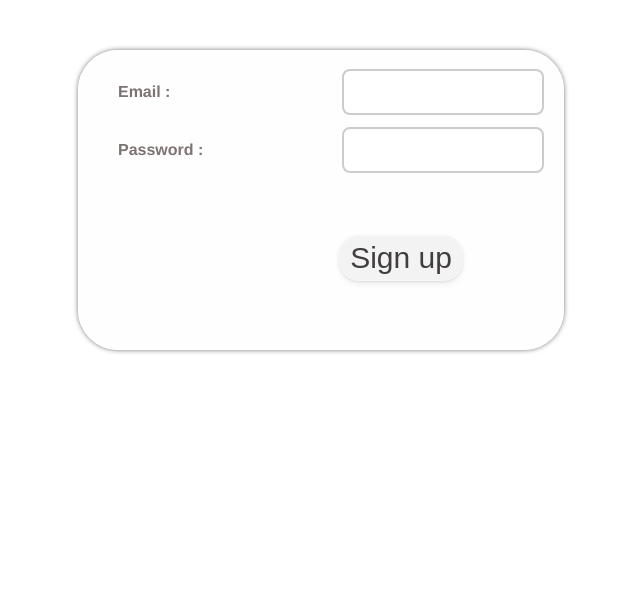
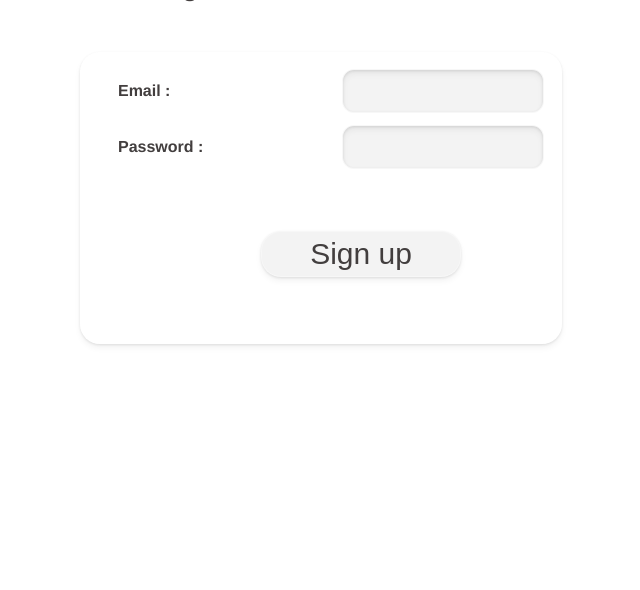
Before and after one commit to zshelali/moodle-like-website, a PHP site: page /admin_login.php in a window 1280 px wide. Shown: the part 154-744 px from the top of the page, without its empty margins (319-959 px from the left). Run offline with PHP 8.4, Linux system fonts and the light colour scheme.

Commit message:
style adjustments

```diff
--- a/login.php
+++ b/login.php
@@ -4,7 +4,7 @@
 ?>
 
 <div class="form-container">
-<h3 class="subtitle">Log in</h3>
+<h3 class="subtitle">Welcome back</h3>
     <form class="reg-log-form" action="?" method="POST"> <!-- action="x.php" method="POST" -->
 
         <label>Email :</label>
@@ -13,7 +13,7 @@
         <label>Password :</label>
         <input type="password" required />
 
-        <button type="submit" class="startnow buttonlink" class="submit-reg">Sign up</button>
+        <button type="submit" class="buttonlink submit-reg">Log in</button>
     </form>
 </div>
 
--- a/professor.php
+++ b/professor.php
@@ -16,7 +16,6 @@
         hasard, désormais mariée à un riche homme d'affaires (Taïeb).
     </p>
     <a class="buttonlink startnow" href="./register.php">Start Now</a>
-    <a class="buttonlink" href="./login.php">I already have an account</a>
 
 </div>
 
--- a/register.php
+++ b/register.php
@@ -26,7 +26,7 @@
         <label>Phone number :</label>
         <input type="tel" />
 
-        <button type="submit" class="startnow buttonlink" id="submit-reg">Sign up</button>
+        <button type="submit" class="buttonlink submit-reg">Sign up</button>
     </form>
 </div>
 
--- a/student.php
+++ b/student.php
@@ -18,7 +18,6 @@
         Chekib et Wassim.
     </p>
     <a class="buttonlink startnow" href="./register.php">Start Now</a>
-    <a class="buttonlink" href="./login.php">I already have an account</a>
 
 </div>
 
--- a/style/main_style.css
+++ b/style/main_style.css
@@ -1,5 +1,6 @@
 * {
   margin: 0;
+  outline-style: none;
 }
 
 body {
@@ -37,11 +38,17 @@
 .title-container {
   display: flex;
   align-items: center;
-  background-color: #f3f2f2;
+  background: #f3f2f2;
   height: 80px;
   padding-top: 20px;
   overflow: visible;
   border-radius: 7px;
+  backdrop-filter: blur(40px) saturate(180%);
+  -webkit-backdrop-filter: blur(40px) saturate(180%);
+  border: 1px solid rgba(255, 255, 255, 0.1);
+  box-shadow:
+    0 4px 6px rgba(0, 0, 0, 0.05),
+    0 1px 3px rgba(0, 0, 0, 0.1);
 }
 .dotcom {
   font-size: 12px;
@@ -116,8 +123,8 @@
 
 .startnow {
   margin: 50px auto;
-  margin-left: 160px;
-  width: fit-content;
+  margin-left: 80px;
+  width: 200px;
   font-size: 30px;
 }
 
--- a/style/register_login_style.css
+++ b/style/register_login_style.css
@@ -9,14 +9,17 @@
 .reg-log-form {
   margin: 0 auto;
   margin-top: 1vh;
+  padding: 1em;
+  border-radius: 20px;
   width: 35%;
-  padding: 1em;
-  border: 3px solid #ffffff;
-  border-radius: 40px;
-  box-shadow: 0 0 5px #7d7373;
+  transition: background-color 0.2s ease, color 0.2s ease;
   text-align: center;
-  background-color: #f3f2f212;
-  color: #7d7373;
+  backdrop-filter: blur(10px) saturate(120%);
+  -webkit-backdrop-filter: blur(10px) saturate(120%);
+  border: 1px solid rgba(255, 255, 255, 0.3);
+  box-shadow:
+      0 4px 6px rgba(0, 0, 0, 0.05),
+      0 1px 3px rgba(0, 0, 0, 0.1);
 }
 
 /*modifier les titres*/
@@ -30,26 +33,36 @@
 }
 
 /*modifier les zones de texte */
+
 input,
 textarea {
-  width: 45%;
-  box-sizing: border-box;
-  padding: 12px;
-  border: 2px solid #cccccc;
-  border-radius: 8px;
-  font-size: 16px;
-  background-color: #ffffff;
-  color: #333333;
-  transition: border-color 0.4s ease, box-shadow 0,4s ease;
-  margin-bottom: 12px;
+  font-family: Helvetica, Arial, sans-serif;
+    width: 45%;
+    box-sizing: border-box;
+    padding: 12px;
+    border: 1px solid rgba(255, 255, 255, 0.3);
+    border-radius: 12px;
+    font-size: 16px;
+    background-color: #f3f3f3;
+    cursor: text;
+    backdrop-filter: blur(10px) saturate(120%);
+    -webkit-backdrop-filter: blur(10px) saturate(120%);
+    box-shadow:
+        inset 0 4px 6px rgba(0, 0, 0, 0.05),
+        inset 0 1px 3px rgba(0, 0, 0, 0.1);
+    transition: background-color 0.2s ease, box-shadow 0.2s ease;
+    margin-bottom: 12px;
 }
 
-#submit-reg {
-  font-family: inherit;
-  color: inherit;
-  margin-left: 13vw;
+input:focus,
+textarea:focus {
+    background-color: #e6e6e6;
+    box-shadow:
+        inset 0 2px 4px rgba(0, 0, 0, 0.05),
+        inset 0 1px 2px rgba(0, 0, 0, 0.1);
 }
 
-#submit-reg:hover {
-  color: white;
+.submit-reg {
+  margin-top: 3vh;
+  font-size: 25px;
 }
```
